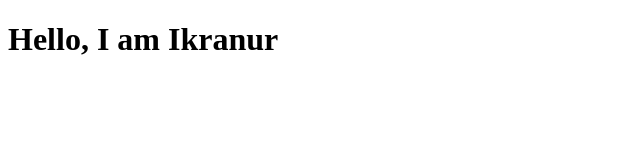
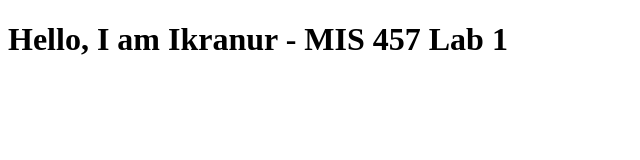
Before and after one commit to ikranurgltkn-hub/web-course-playground, a plain HTML site: page index.html in a window 1280 px wide. Shown: the whole page, without its empty margins (0-640 px from the left). Drawn offline with Linux system fonts and the light colour scheme.

Commit message:
Update heading

```diff
--- a/index.html
+++ b/index.html
@@ -6,6 +6,6 @@
     <title>Document</title>
 </head>
 <body>
-    <h1>Hello, I am Ikranur</h1>
+    <h1>Hello, I am Ikranur - MIS 457 Lab 1</h1>
 </body>
 </html>
```
